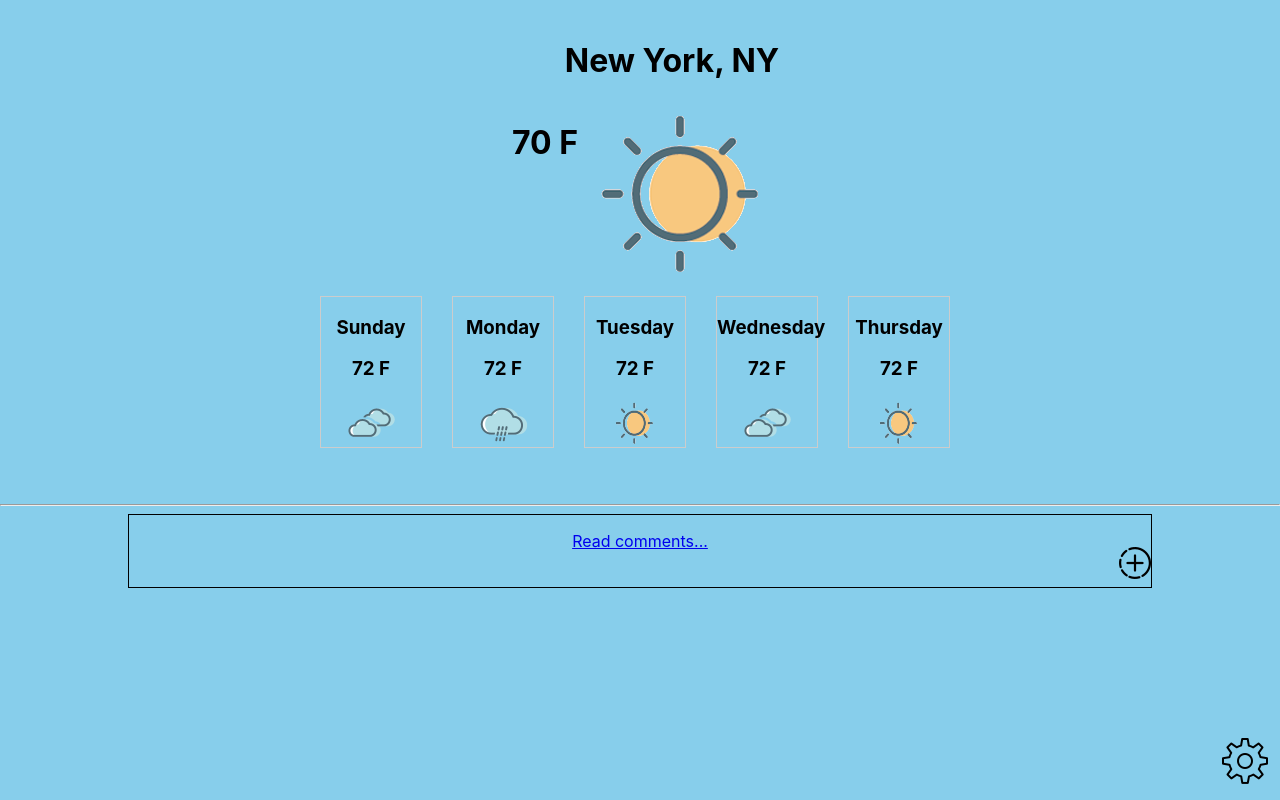
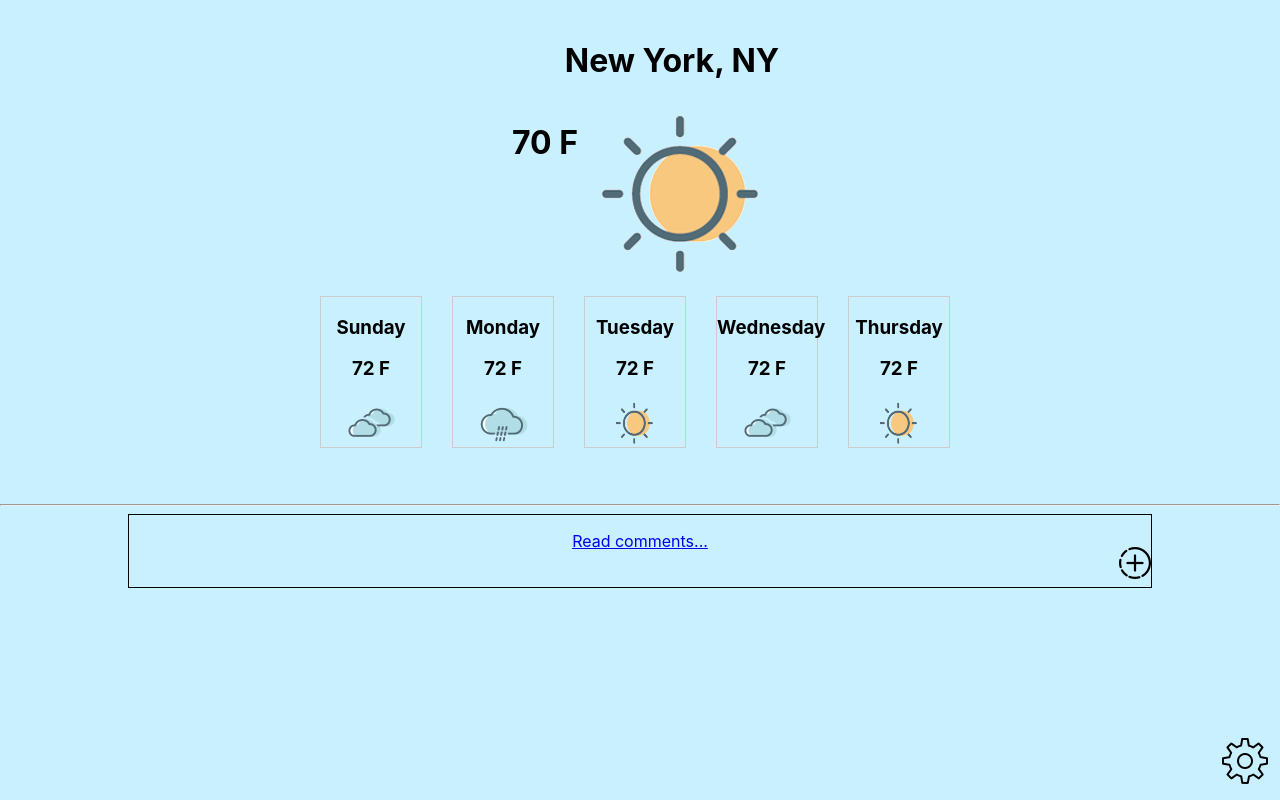
Before and after one commit to software-assignments-spring2022/final-project-wether, a React (Create React App) app in the folder front-end/: page / in a window 1280 px wide. Built offline with nearby package versions, Linux system fonts and the light colour scheme.

Commit message:
updated styling for comments and more

```diff
--- a/front-end/src/About.css
+++ b/front-end/src/About.css
@@ -1,7 +1,7 @@
-.About{
+.About {
     text-align: center;
 }
 
 body {
-    background-color: skyblue;
+    background-color: rgb(200, 240, 255);
 }
--- a/front-end/src/App.css
+++ b/front-end/src/App.css
@@ -1,6 +1,5 @@
-.App{
+.App {}
 
-}
 .App-logo {
     height: 40vmin;
     pointer-events: none;
--- a/front-end/src/Comment.css
+++ b/front-end/src/Comment.css
@@ -1,8 +1,9 @@
 .comment-class {
     border-width: 1px;
-    border-color: gray;
+    border-color: rgb(0, 73, 99);
     border-style: solid;
     border-radius: 2px;
+    background-color: rgb(231, 249, 255);
     text-align: left;
     margin: auto;
     margin-top: 10px;
@@ -17,6 +18,7 @@
     margin: 5px;
     width: 100%;
     overflow: auto;
+    text-align: left;
 }
 
 .vote-buttons {
--- a/front-end/src/Comment.js
+++ b/front-end/src/Comment.js
@@ -9,10 +9,10 @@ const Comment = props => {
             <p className='comment-content'>
                 {props.content}
             </p>
-            {/* <div className='vote-buttons'>
+            <div className='vote-buttons'>
                 <button className='rate rate-up'>👍</button>
                 <button className='rate rate-down'>👎</button>
-            </div> */}
+            </div>
         </div>
     )
 }
--- a/front-end/src/Comments.css
+++ b/front-end/src/Comments.css
@@ -11,9 +11,12 @@ h1 {
 
 #footer-div {
     position: fixed;
+    border-top: 2px;
+    border-style: solid;
+    border-color: rgb(0, 58, 79);
     bottom: 0;
     width: 100%;
-    background-color: lightgray;
+    background-color: rgb(155, 190, 201);
     display: flex;
     justify-content: center;
 }
@@ -44,6 +47,7 @@ h1 {
 #footer>form>div>a {
     vertical-align: middle;
     height: inherit;
+    color: rgb(0, 27, 36);
 }
 
 #footer>form>div>button {
@@ -60,7 +64,3 @@ h1 {
     padding: 0;
     margin: 0;
 }
-
-body {
-    background-color: skyblue;
-}
--- a/front-end/src/Help.css
+++ b/front-end/src/Help.css
@@ -1,12 +1,12 @@
-.Help{
+.Help {
     text-align: center;
 }
 
 table {
     margin-left: auto;
     margin-right: auto;
-  }
+}
 
 body {
-    background-color: skyblue;
+    background-color: rgb(200, 240, 255);
 }
--- a/front-end/src/Home.css
+++ b/front-end/src/Home.css
@@ -1,60 +1,70 @@
-.SearchIcon{
+.SearchIcon {
     position: absolute;
     top: 5px;
     right: 5px;
 }
-.Location{
+
+.Location {
     margin-left: 5%;
 }
-.currentLocation{
+
+.currentLocation {
     display: flex;
     margin-left: 40%;
 }
-.Temperature{
+
+.Temperature {
     flex-direction: row;
-    align-items:center;
+    align-items: center;
 }
-.Icon{
+
+.Icon {
     flex-direction: row;
+}
 
-}
-.Forecast{
+.Forecast {
     margin-left: 25%;
-    width:50%;
+    width: 50%;
     height: 200px;
     display: -webkit-box;
     overflow-x: scroll;
-    -webkit-overflow-scrolling:touch;
+    -webkit-overflow-scrolling: touch;
 }
 
-.slide-item{
+.slide-item {
     width: 100px;
     height: 150px;
-    border:1px solid #ccc;
+    border: 1px solid #ccc;
     margin-right: 30px;
     text-align: center;
 }
-.Forecast-weather-icon{
+
+.Forecast-weather-icon {
     width: 50px;
     height: 50px;
 }
-.Comments{
+
+.Comments {
     border: 1px solid black;
     margin-left: 10%;
-    margin-right:10%;
+    margin-right: 10%;
 }
-.Story{
+
+.Story {
     float: right;
     margin-top: -40px;
 }
-.settings{
+
+.settings {
     position: absolute;
     bottom: 10px;
     right: 10px;
 }
+
 p {
     text-align: center;
 }
+
 body {
-    background-color: skyblue;
+    background-color: rgb(200, 240, 255);
 }
--- a/front-end/src/Login.css
+++ b/front-end/src/Login.css
@@ -1,9 +1,9 @@
-.Login{
-  text-align: center;
-  display: block;
-  margin: 0 auto;
+.Login {
+    text-align: center;
+    display: block;
+    margin: 0 auto;
 }
 
 body {
-  background-color: skyblue;
+    background-color: rgb(200, 240, 255);
 }
--- a/front-end/src/Search.css
+++ b/front-end/src/Search.css
@@ -1,14 +1,14 @@
-.Search{
-  margin-top: 20%;
-  display: flex;
-  flex-direction: column;
-  align-items: center;
+.Search {
+    margin-top: 20%;
+    display: flex;
+    flex-direction: column;
+    align-items: center;
 }
 
 form {
-  display: inline-block;
+    display: inline-block;
 }
 
 body {
-  background-color: skyblue;
+    background-color: rgb(200, 240, 255);
 }
--- a/front-end/src/Settings.css
+++ b/front-end/src/Settings.css
@@ -1,11 +1,11 @@
-.Settings{
+.Settings {
     margin-top: 10%;
     display: flex;
     flex-direction: column;
     align-items: center;
 }
-.roundbox{
 
+.roundbox {
     border-radius: 10px;
     background: rgb(0, 204, 255);
     text-align: center;
@@ -13,7 +13,8 @@
     width: 50px;
     height: 30px;
 }
-.roundbox-selection{
+
+.roundbox-selection {
     border-radius: 10px;
     background: rgb(0, 204, 255);
     text-align: center;
@@ -22,5 +23,5 @@
 }
 
 body {
-    background-color: skyblue;
+    background-color: rgb(200, 240, 255);
 }
--- a/front-end/src/Stories.css
+++ b/front-end/src/Stories.css
@@ -1,9 +1,11 @@
-.Stories{
+.Stories {
     text-align: center;
 }
-.storyPosts{
+
+.storyPosts {
     margin-left: 45%;
 }
+
 body {
-    background-color: skyblue;
+    background-color: rgb(200, 240, 255);
 }
```
Lines whose indentation alone changed are shown as unchanged.
